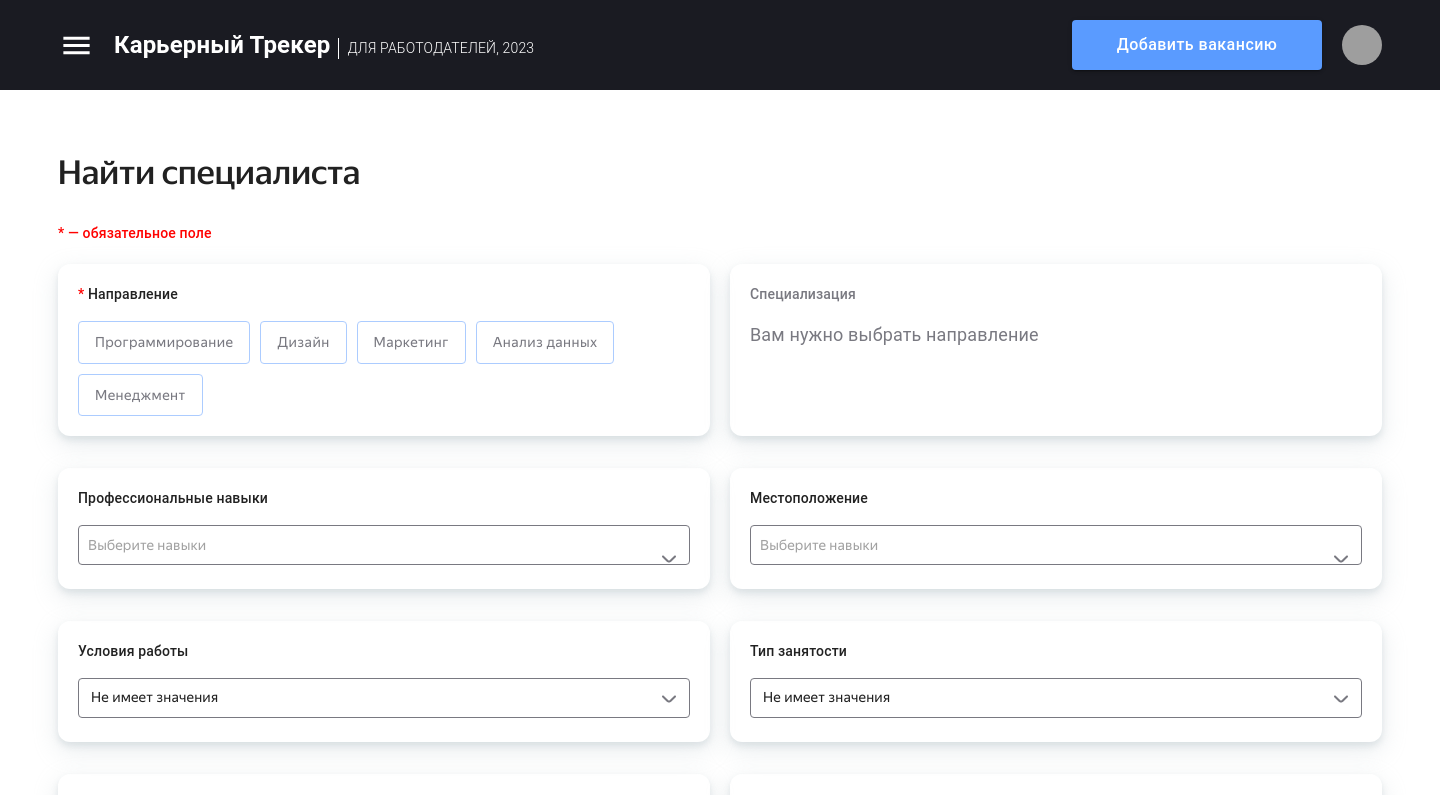
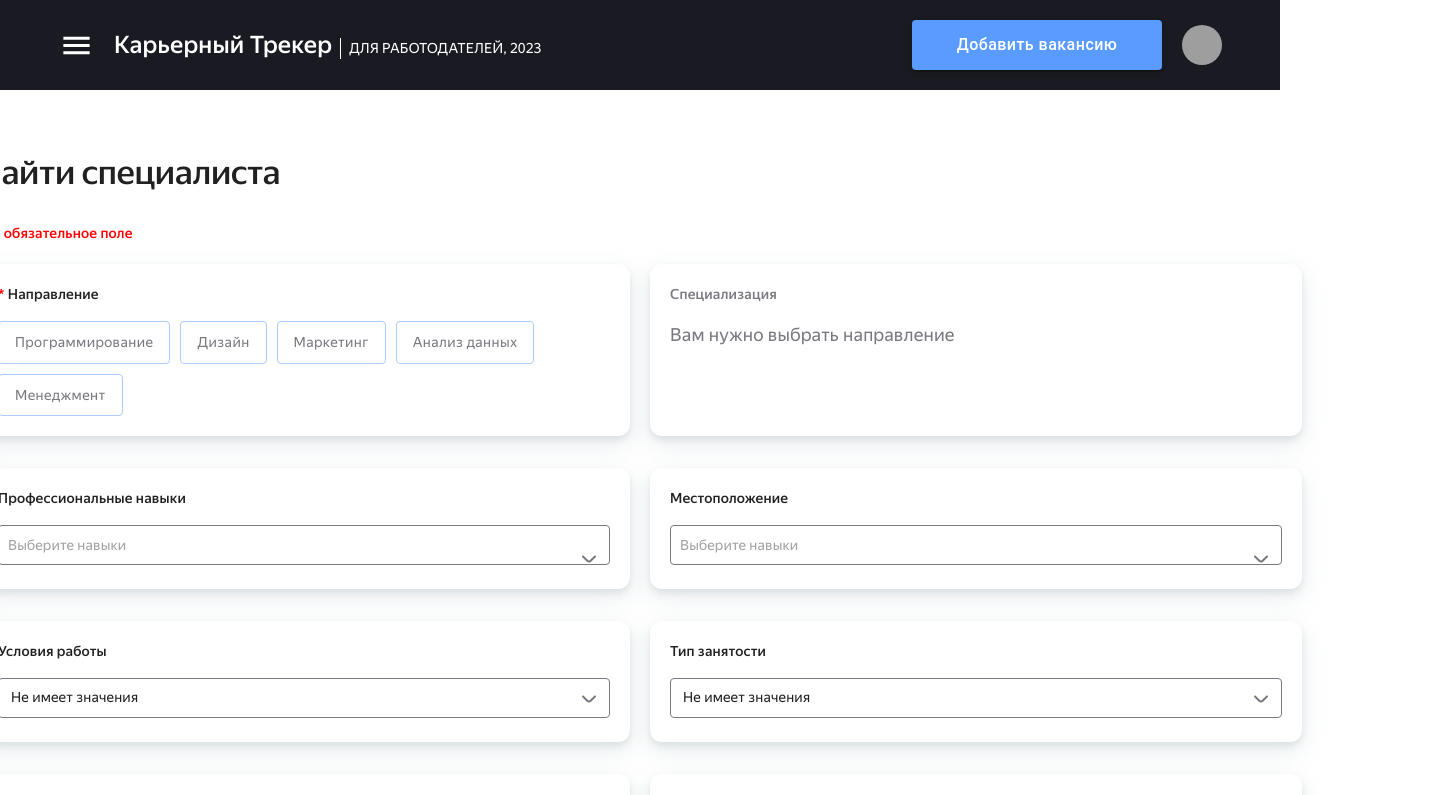
Before and after one commit to Hackathon-Practicum-Team7/frontend, a React (Vite) app: page / in a window 1280 px wide. Shown: the top 795 px of the page, 1440 px wide, since content can reach past the window. Built offline with nearby package versions, Linux system fonts and the light colour scheme; grey boxes are pictures that could not be loaded.

Commit message:
fix: minor style changes

```diff
--- a/src/components/app/app.tsx
+++ b/src/components/app/app.tsx
@@ -1,4 +1,4 @@
-import './app.module.css'
+import './app.css'
 import {BrowserRouter} from "react-router-dom";
 import RoutesComponent from "../routes-component/routes-component";
 import {ReactElement} from "react";
@@ -10,7 +10,7 @@ function App(): ReactElement {
   return (
     <BrowserRouter>
       <Header />
-      <main style={{ width: '1440px', display: 'flex', flexDirection: 'column' }}>
+      <main style={{ width: '1440px', display: 'flex', flexDirection: 'column', alignItems: 'center' }}>
         <RoutesComponent />
       </main>
       <Footer />
--- a/src/components/routes-component/routes-component.tsx
+++ b/src/components/routes-component/routes-component.tsx
@@ -1,8 +1,8 @@
 import {Route, Routes} from 'react-router-dom'
 import {ReactElement} from 'react'
-import {HomePage} from "../../pages/home"
+import {HomePage} from "../../pages/home/home"
 import {Login} from '../../pages/login/login';
-import {ResultsPage} from "../../pages/results";
+import {ResultsPage} from "../../pages/results/results";
 
 export default function RoutesComponent(): ReactElement {
   return (
--- a/src/pages/results.tsx
+++ b/src/pages/results/results.tsx
@@ -1,7 +1,7 @@
 import styles from "./results.module.css";
 import {ReactElement} from "react";
-import {TableHeader} from "../components/table-header/table-header";
-import EnhancedTable from "../components/table/table";
+import {TableHeader} from "../../components/table-header/table-header";
+import EnhancedTable from "../../components/table/table";
 
 export const ResultsPage = (): ReactElement => {
 
```
Also changed, not shown: src/pages/home/home.tsx (renamed from src/pages/home.tsx, +7 -7 lines), src/components/app/app.css (renamed from src/components/app/app.module.css), src/pages/home/home.module.css (renamed from src/pages/home.module.css), src/pages/results/results.module.css (renamed from src/pages/results.module.css).
